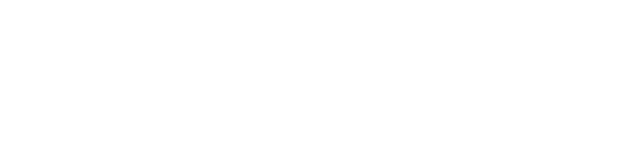
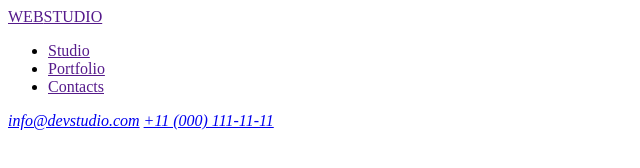
Before and after one commit to Sechko94/goit-markup-hw-01, a plain HTML site: page index.html in a window 1280 px wide. Shown: the whole page, without its empty margins (0-640 px from the left). Drawn offline with Linux system fonts and the light colour scheme.

Commit message:
create index.html

```diff
--- a/index.html
+++ b/index.html
@@ -8,7 +8,20 @@
 </head>
 <body>
     <header>
+<nav>
+  <a href=""><span>WEB</span>STUDIO</a>
 
+<ul>
+    <li><a href="">Studio</a></li>
+    <li><a href="">Portfolio</a></li>
+    <li><a href="">Contacts</a></li>
+</ul>
+
+<address>
+    <a href ="mailto:info@devstudio.com">info@devstudio.com</a>
+    <a href="tel:+11 (000) 111-11-11">+11 (000) 111-11-11</a>
+</address>
+</nav>
     </header>
     <main>
 
```
Also changed, not shown: images/Rectangle 71 (1).jpg (added), images/Rectangle 71 (2).jpg (added), images/Rectangle 71 (3).jpg (added).
